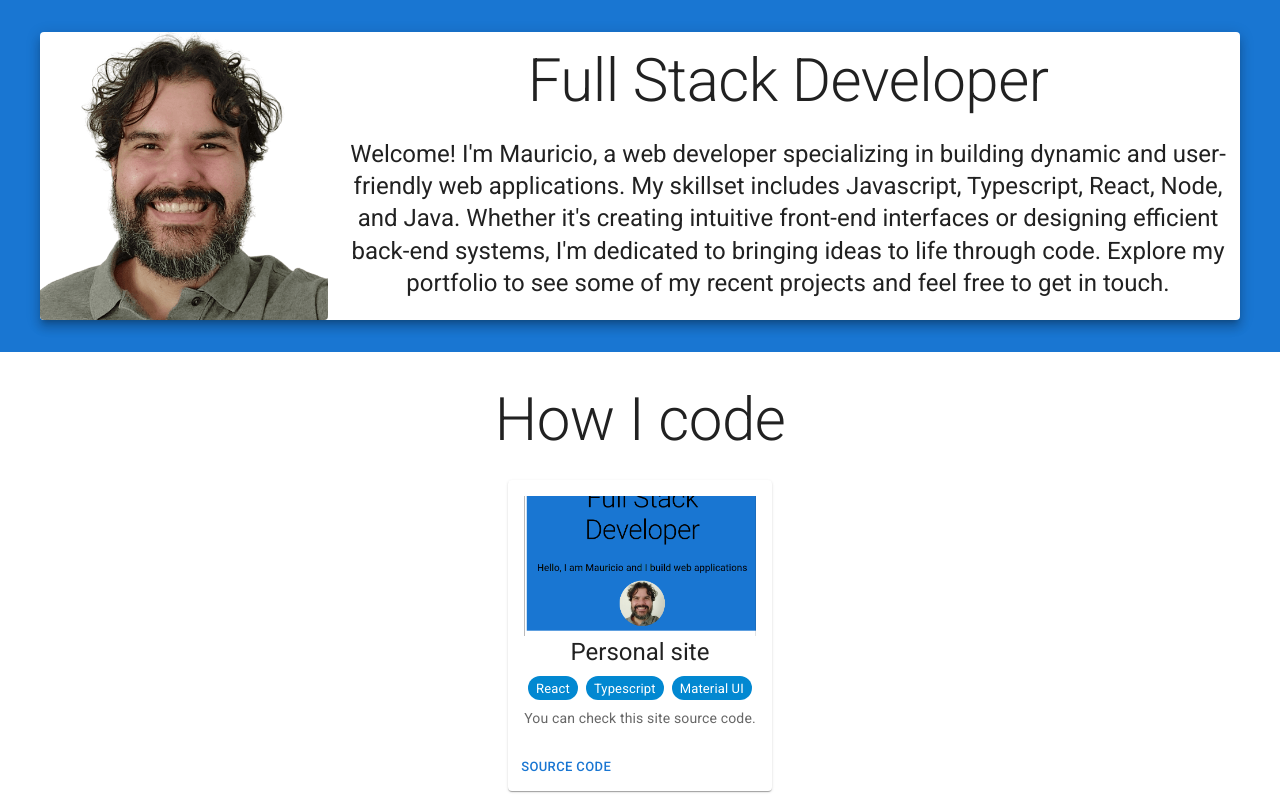
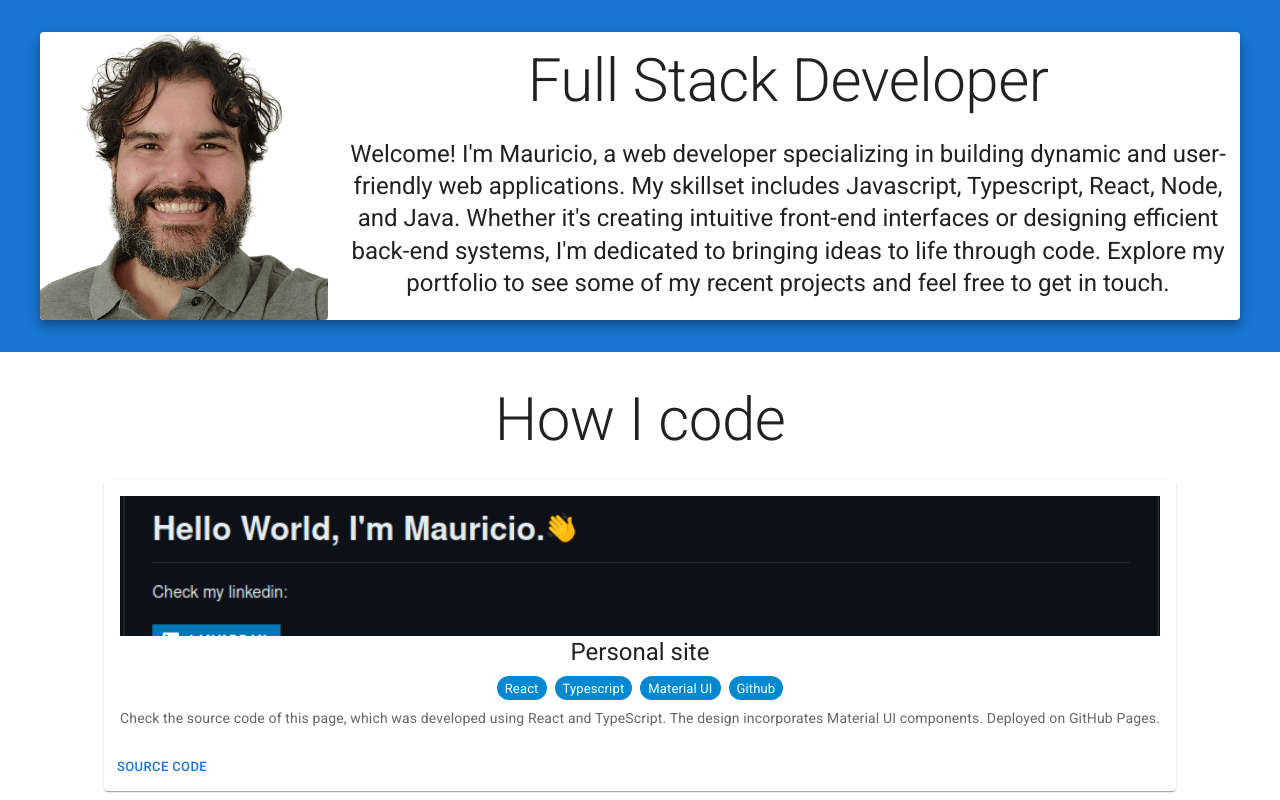
Before and after one commit to Mauricio-MdS/mauricio-mds.github.io, a React (Create React App) app: page / in a window 1280 px wide. Shown: the top 800 px of the page. Built offline with nearby package versions, Linux system fonts and the light colour scheme.

Commit message:
update portfolio text and image

```diff
--- a/src/components/Portfolio/Portfolio.tsx
+++ b/src/components/Portfolio/Portfolio.tsx
@@ -9,7 +9,7 @@ import {
   Stack,
   Typography,
 } from "@mui/material";
-import porfolioImg from './portfolio.png';
+import githubImg from "./github.png";
 
 function Portfolio() {
   return (
@@ -25,18 +25,26 @@ function Portfolio() {
       </Typography>
       <Card component="article">
         <CardContent>
-          <CardMedia sx={{ height: 140 }} image={porfolioImg} title="" />
+          <CardMedia sx={{ height: 140 }} image={githubImg} title="" />
           <Typography gutterBottom variant="h5" component="div">
             Personal site
           </Typography>
-          <Stack direction='row' justifyContent='center' spacing={1} marginBottom='8px'>
+          <Stack
+            direction="row"
+            justifyContent="center"
+            spacing={1}
+            marginBottom="8px"
+          >
             <Chip label="React" color="info" size="small" />
             <Chip label="Typescript" color="info" size="small" />
             <Chip label="Material UI" color="info" size="small" />
+            <Chip label="Github" color="info" size="small" />
           </Stack>
 
           <Typography variant="body2" color="text.secondary">
-            You can check this site source code.
+            Check the source code of this page, which was developed using React
+            and TypeScript. The design incorporates Material UI components.
+            Deployed on GitHub Pages.
           </Typography>
         </CardContent>
         <CardActions>
```
Also changed, not shown: src/components/Portfolio/github.png (added), src/components/Portfolio/portfolio.png (deleted).
